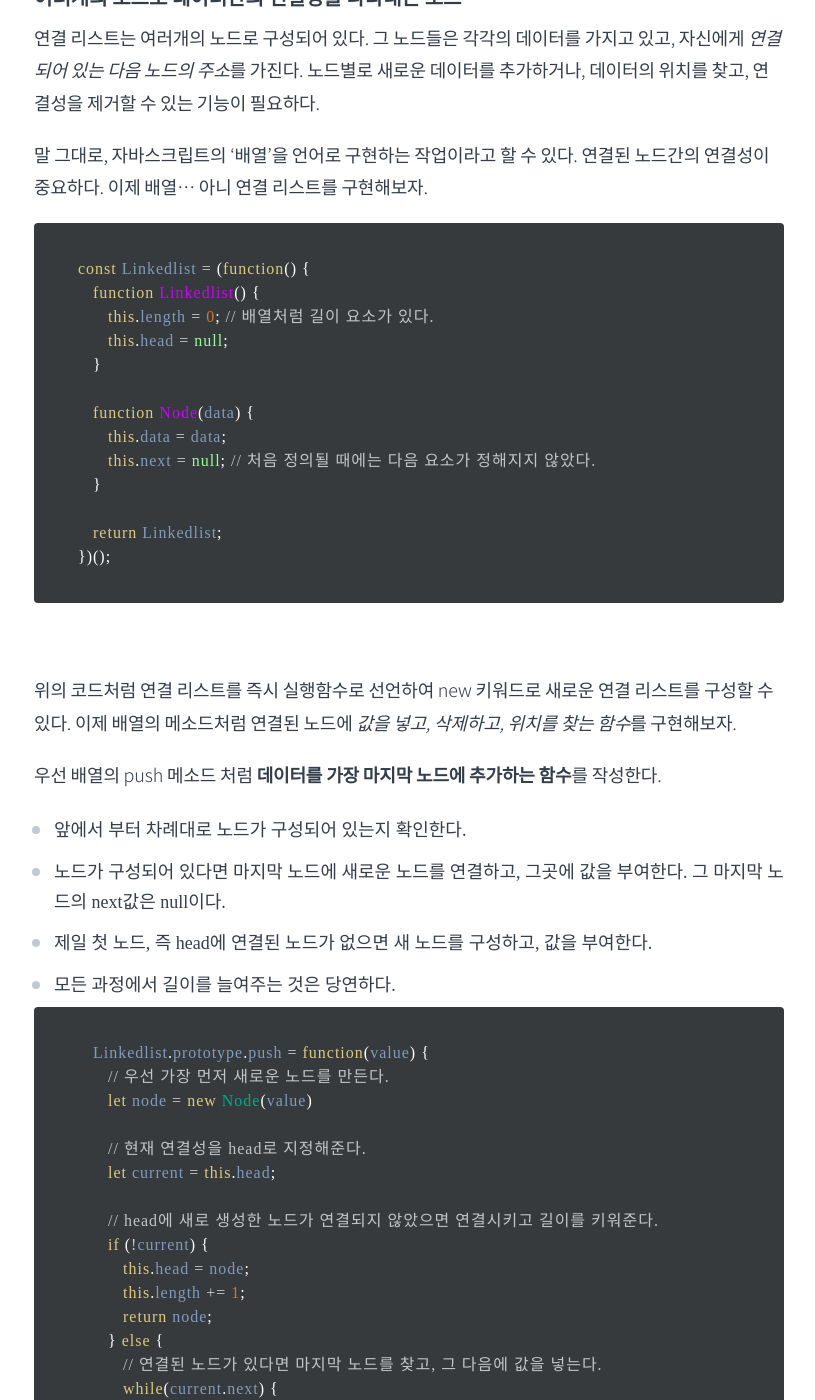
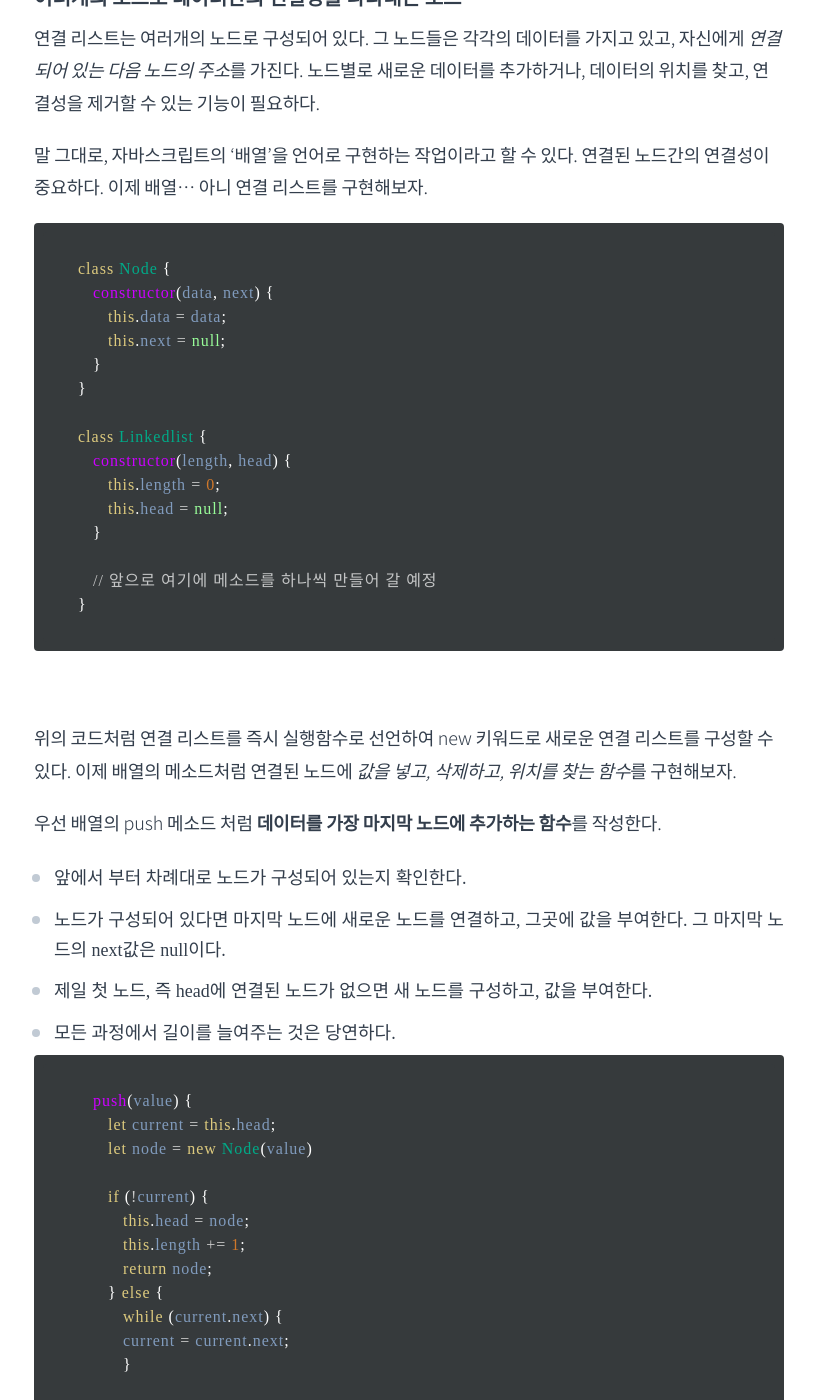
Before and after one commit to hankyeolk/hankyeolk.github.io, a Jekyll site: the page built from algorithm/data-structure-series/13_Linkedlist.md, in a window 1280 px wide and 1400 px high, scrolled down 454 px. Shown: the whole window, without its empty margins (231-1046 px from the left). Built offline with Jekyll 4.4.1, drawn with Linux system fonts in a browser that asks for light colours; some web fonts are replaced; some of the changed text lies outside the part shown.

Commit message:
code change to ES6

````diff
--- a/algorithm/data-structure-series/13_Linkedlist.md
+++ b/algorithm/data-structure-series/13_Linkedlist.md
@@ -26,19 +26,21 @@
 <br>
 
 ```js
-const Linkedlist = (function() {
-   function Linkedlist() {
-      this.length = 0; // 배열처럼 길이 요소가 있다.
+class Node {
+   constructor(data, next) {
+      this.data = data;
+      this.next = null;
+   }
+}
+
+class Linkedlist {
+   constructor(length, head) {
+      this.length = 0;
       this.head = null;
    }
 
-   function Node(data) {
-      this.data = data;
-      this.next = null; // 처음 정의될 때에는 다음 요소가 정해지지 않았다.
-   }
-
-   return Linkedlist;
-})();
+   // 앞으로 여기에 메소드를 하나씩 만들어 갈 예정
+}
 ```
 <br>
 
@@ -54,28 +56,20 @@
 <br>
 
 ```js
-   Linkedlist.prototype.push = function(value) {
-      // 우선 가장 먼저 새로운 노드를 만든다.
+   push(value) {
+      let current = this.head;
       let node = new Node(value)
 
-      // 현재 연결성을 head로 지정해준다.
-      let current = this.head;
-
-      // head에 새로 생성한 노드가 연결되지 않았으면 연결시키고 길이를 키워준다.
       if (!current) {
          this.head = node;
          this.length += 1;
          return node;
       } else {
-         // 연결된 노드가 있다면 마지막 노드를 찾고, 그 다음에 값을 넣는다.
-         while(current.next) {
-            current = current.next
+         while (current.next) {
+         current = current.next;
          }
 
-         // while문을 다 돌고 나면 마지막 current.next = null 이다.
-         // 마지막 위치에 노드를 연결
          current.next = node;
-
          this.length += 1;
          return node;
       }
@@ -92,16 +86,15 @@
 <br>
 
 ```js
-   Linkedlist.prototype.search = function(idx) {
+   search(idx) {
       let current = this.head;
       let count = 0;
 
-      // idx 만큼 current의 값을 next로 이동해간다.
       while (count < idx) {
          current = current.next
-         count += 1
+         count += 1;
       }
-      // count === idx 가 되면
+
       return current.data;
    }
 ```
@@ -116,7 +109,7 @@
 <br>
 
 ```js
-   Linkedlist.prototype.remove = function(idx) {
+   remove(idx) {
       let current = this.head;
       let before, remove;
       let count = 0;
@@ -150,3 +143,8 @@
 <br>
 
 이해하기가 참 쉽지 않다. 이 부분은 ES6 문법인 class 키워드를 사용해서 해결할 수 있을 것 같다. 그래서 도전할 생각이다. 정말 쉬운것이 하나도 없다.
+<br>
+
+*수정_2020.07.17.오후 5시 29분*
+<br>
+위의 코드들을 class 를 이용한 ES6 문법으로 수정했다.
````
